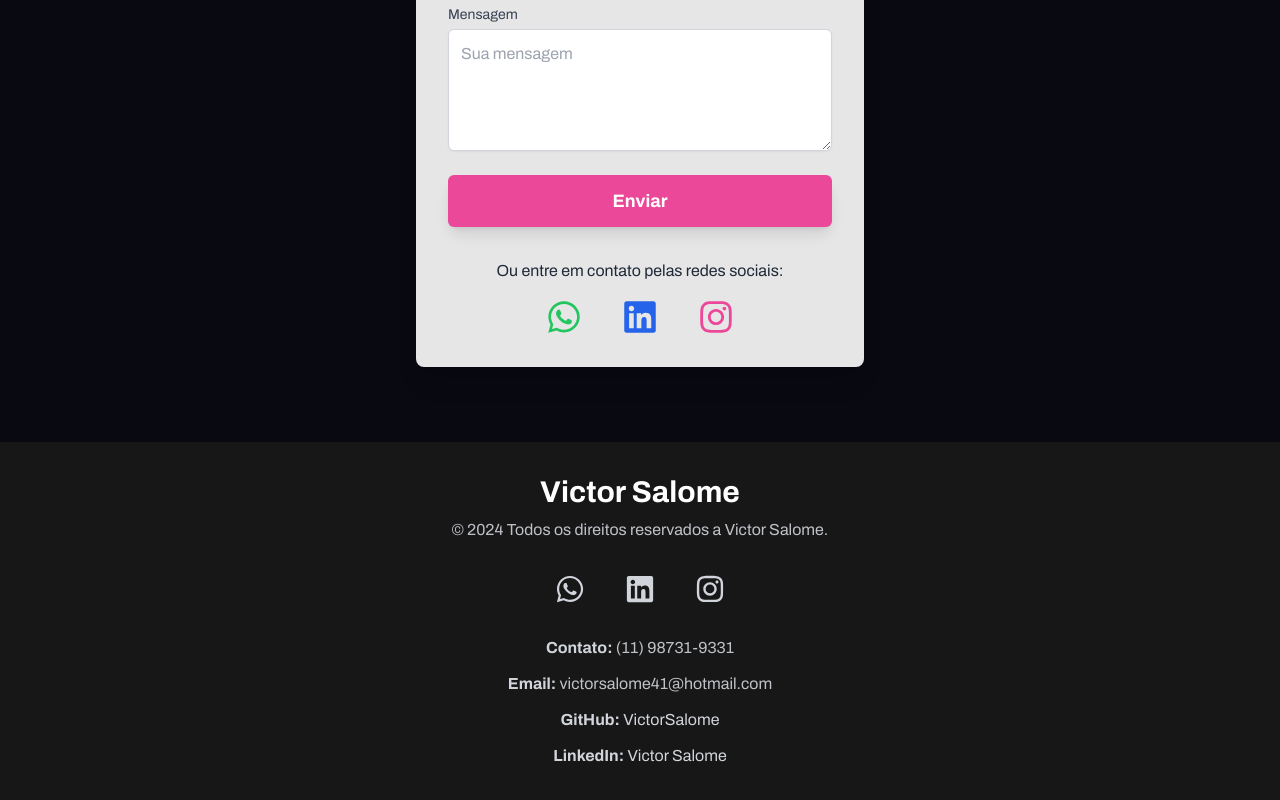
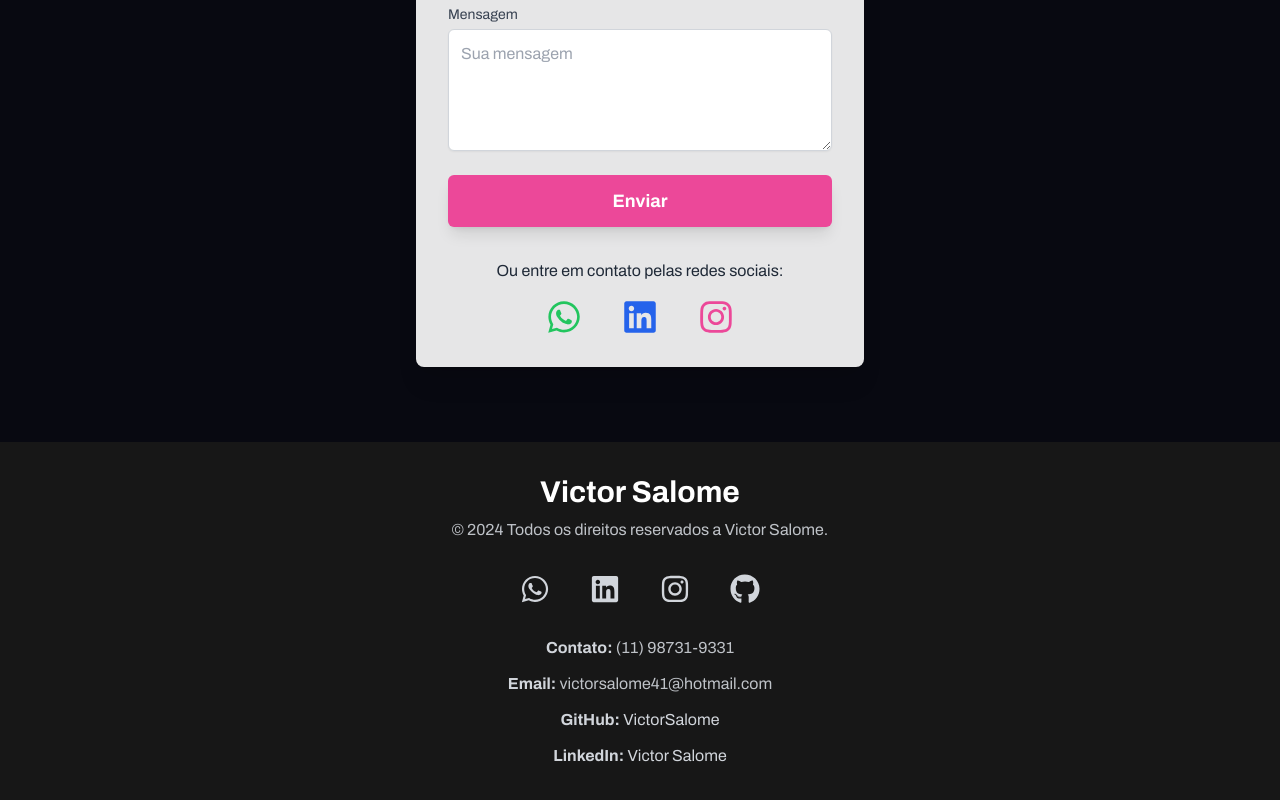
Before and after one commit to VictorSalome/Landpage-public-acadewmia, a Next.js app: page / in a window 1280 px wide. Shown: the part 5158-5958 px from the top of the page. Built offline with nearby package versions, Linux system fonts and the light colour scheme.

Commit message:
fix: ajuste footer

```diff
--- a/src/app/components/Footer.tsx
+++ b/src/app/components/Footer.tsx
@@ -15,6 +15,11 @@ export const Footer = () => {
     {
       href: "https://www.instagram.com/victorsalome41/",
       icon: <FaInstagram />,
+      className: "text-gray-300 hover:text-white"
+    },
+    {
+      href: "https://github.com/VictorSalome",
+      icon: <FaGithub />,
       className: "text-gray-300 hover:text-white"
     }
   ];
```
